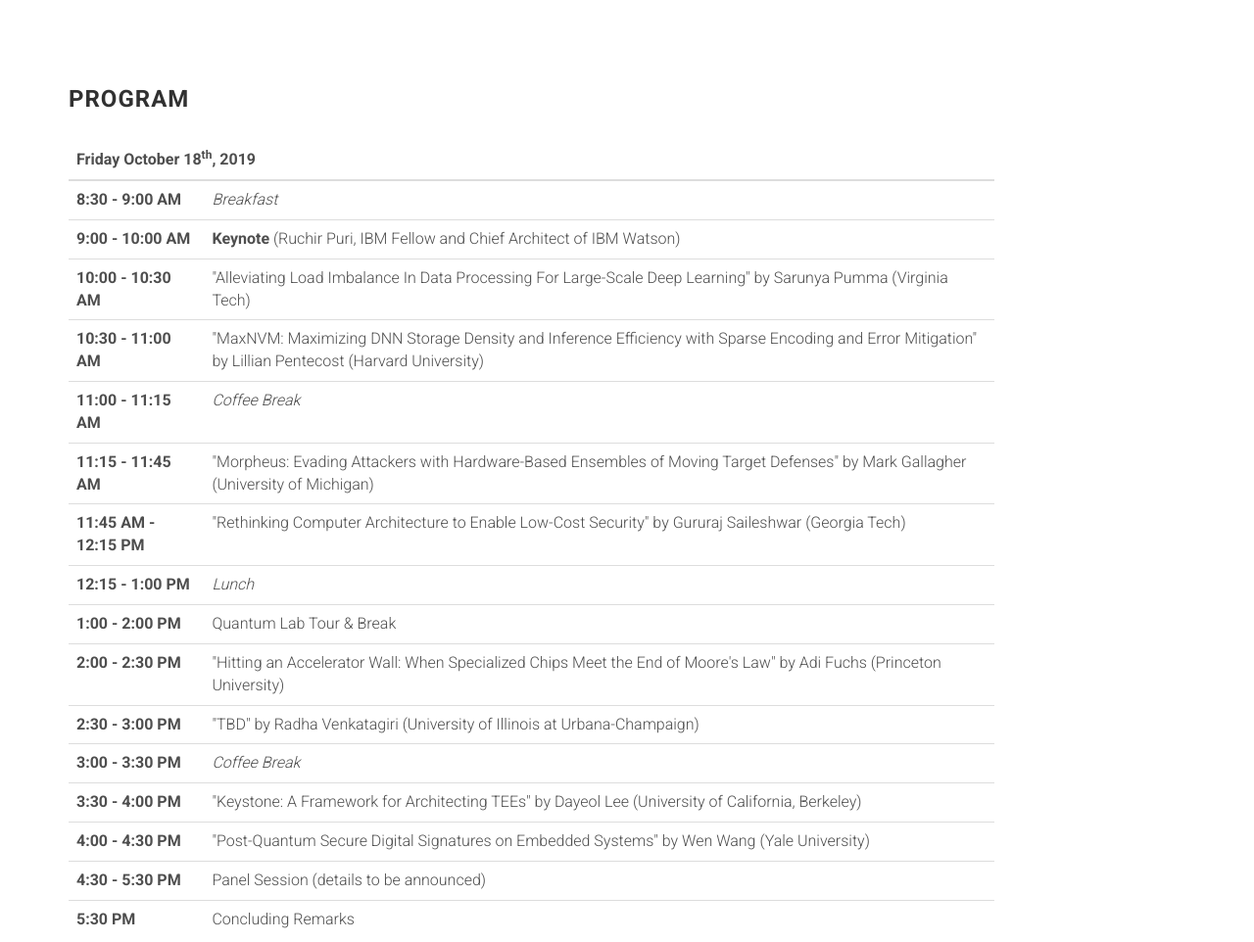
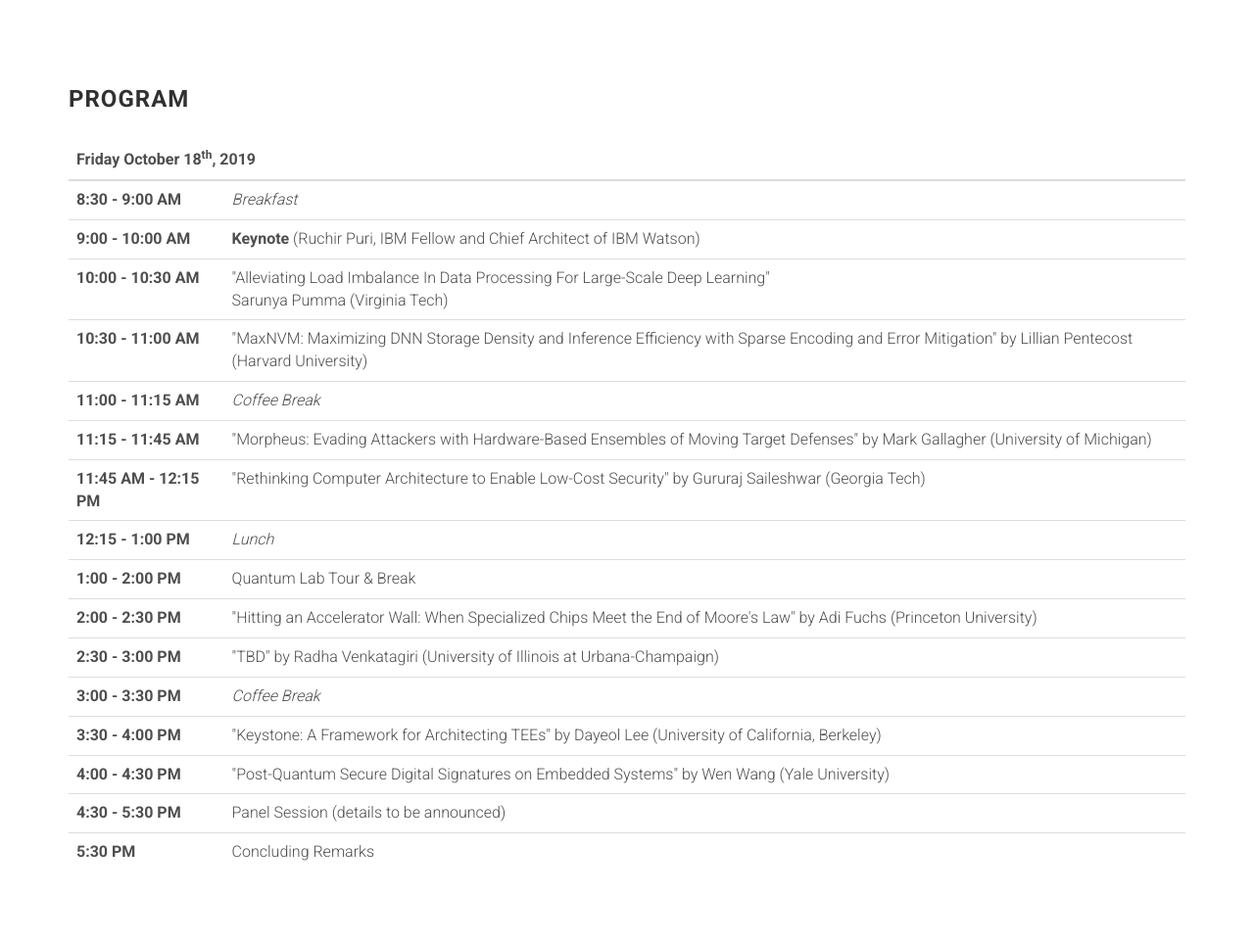
Before and after one commit to augustojv/foca-workshop-2019, a website: page index.html in a window 1280 px wide. Shown: the part 2830-3792 px from the top of the page at 98% size. Drawn offline with Linux system fonts and the light colour scheme; files whose address does not match are found by name.

Commit message:
Agenda updated

```diff
--- a/index.html
+++ b/index.html
@@ -364,7 +364,7 @@
 
         <div class="container">
             <div class="row">
-                <div class="col-md-10">
+                <div class="col-md-12">
                     <h3 class="section-title">Program</h3>
                     <p>
                     <table class="table table-hover">
@@ -384,7 +384,7 @@
                         </tr>
                         <tr>
                           <th scope="row">10:00 - 10:30 AM</th>
-                          <td>"Alleviating Load Imbalance In Data Processing For Large-Scale Deep Learning" by Sarunya Pumma (Virginia
+                          <td>"Alleviating Load Imbalance In Data Processing For Large-Scale Deep Learning"<br>Sarunya Pumma (Virginia
                               Tech)</td>
                         </tr>
                         <tr>
```
